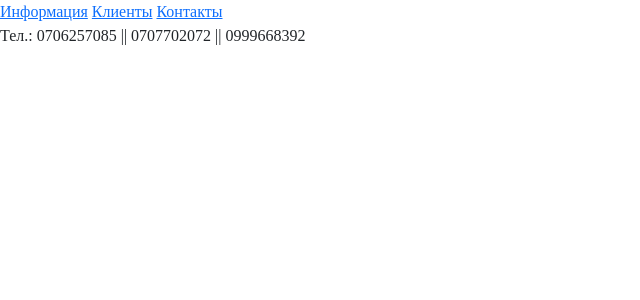
After one commit to unplykss/Django, a Python web app: template templates/contacts.html in a window 1280 px wide. The commit adds this page. Shown: the top 300 px of the page, without its empty margins (0-640 px from the left). Run offline with Jinja, Linux system fonts and the light colour scheme; the template is opened without the code that fills it, so the values that code supplies are empty; some libraries are stand-ins or nearby versions.

Commit message:
Add files via upload

```diff
--- /dev/null
+++ b/templates/base.html
@@ -0,0 +1,20 @@
+<!DOCTYPE html>
+<html lang="en">
+<head>
+    <meta charset="UTF-8">
+    <title>Инфо воды</title>
+    <link rel="stylesheet" href="style.css">
+    <link rel="stylesheet" href="https://stackpath.bootstrapcdn.com/bootstrap/5.0.0-alpha1/css/bootstrap.min.css" integrity="sha384-r4NyP46KrjDleawBgD5tp8Y7UzmLA05oM1iAEQ17CSuDqnUK2+k9luXQOfXJCJ4I" crossorigin="anonymous">
+    <script src="https://cdn.jsdelivr.net/npm/popper.js@1.16.0/dist/umd/popper.min.js" integrity="sha384-Q6E9RHvbIyZFJoft+2mJbHaEWldlvI9IOYy5n3zV9zzTtmI3UksdQRVvoxMfooAo" crossorigin="anonymous"></script>
+    <script src="https://stackpath.bootstrapcdn.com/bootstrap/5.0.0-alpha1/js/bootstrap.min.js" integrity="sha384-oesi62hOLfzrys4LxRF63OJCXdXDipiYWBnvTl9Y9/TRlw5xlKIEHpNyvvDShgf/" crossorigin="anonymous"></script>
+</head>
+<body>
+    <nav>
+        <a href="/info/">Информация</a>
+        <a href="/clients/">Клиенты</a>
+        <a href="/contacts/">Контакты</a>
+    </nav>
+    {% block page %}
+
+    {% endblock %}
+</body>
--- /dev/null
+++ b/templates/contacts.html
@@ -0,0 +1,4 @@
+{% extends 'base.html' %}
+{% block page %}
+    <div>Тел.: 0706257085   ||  0707702072  ||  0999668392</div>
+{% endblock %}
--- /dev/null
+++ b/templates/style.css
@@ -0,0 +1,7 @@
+* {
+    font-family: "Bell MT" ;
+}
+
+.img  {
+        height: 100px;
+}
```
Also changed, not shown: templates/clients.html (+10 -11 lines).
